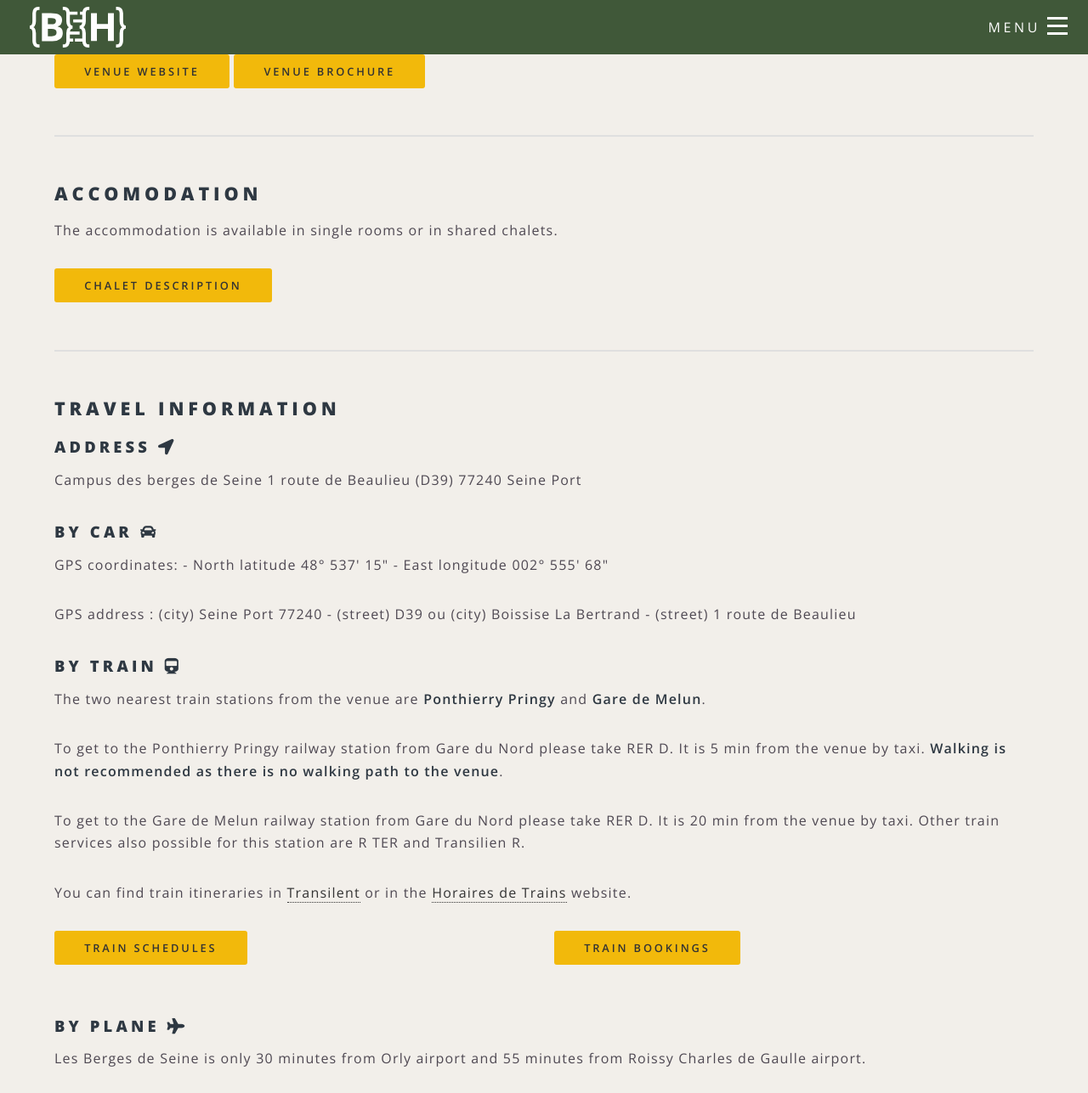
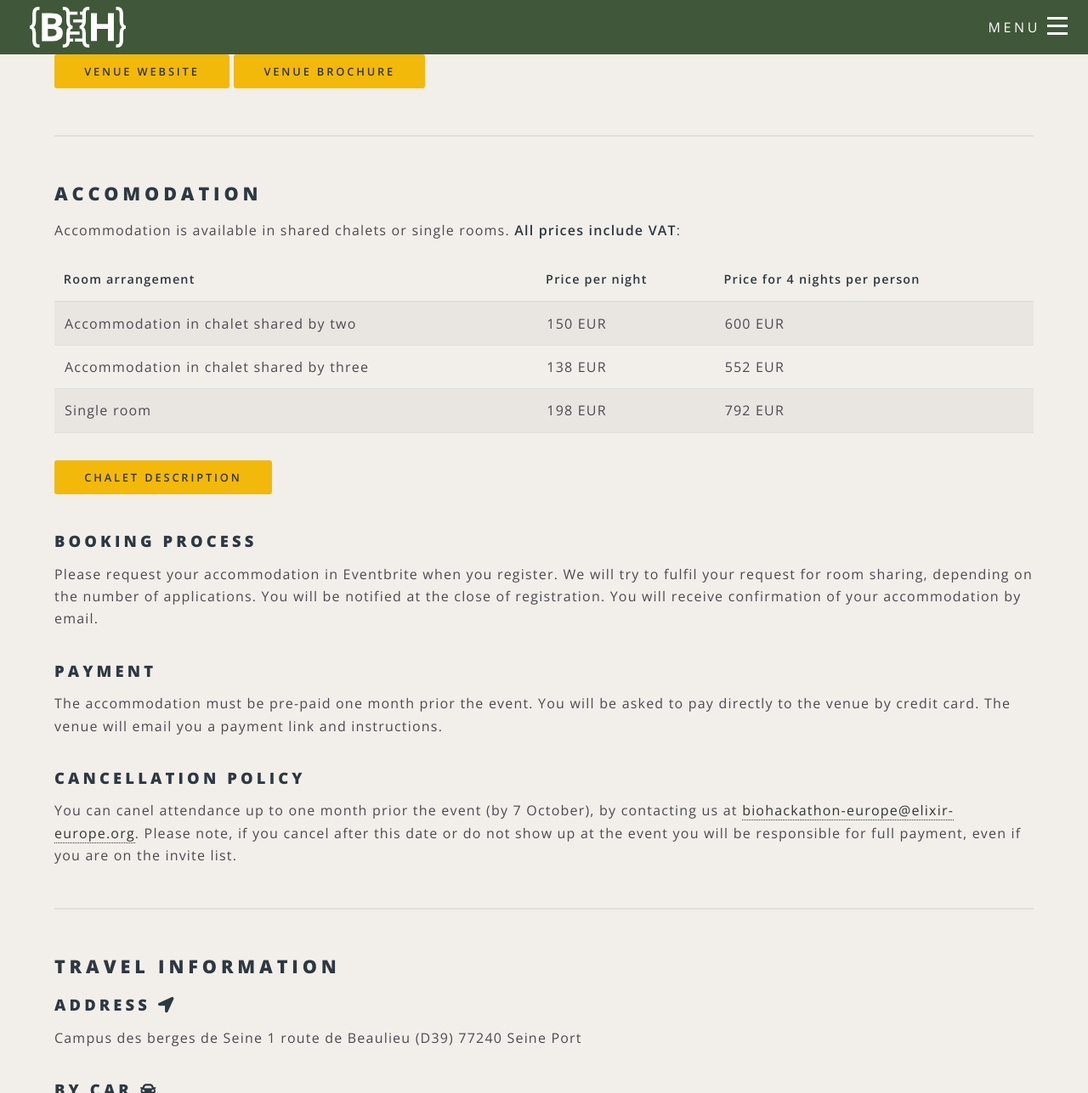
Before and after one commit to elixir-europe/biohackathon-europe-2022, a Jekyll site: the page built from venue.html, in a window 1280 px wide and 1400 px high, scrolled down 672 px, cut to the strip 0-1287 px from the top of the window. Shown: the whole strip at 85% size. Built offline with Jekyll 4.4.1, drawn with Linux system fonts in a browser that asks for light colours; nearby versions of some CDN libraries.

Commit message:
Updating accommodation info

```diff
--- a/_includes/header.html
+++ b/_includes/header.html
@@ -24,7 +24,7 @@
             <li><a href="{{ site.baseurl }}/projects.html">Projects</a></li>
             <li><a href="{{ site.baseurl }}/programme.html">Programme</a></li>
             <li><a href="{{ site.baseurl }}/venue.html">Venue</a>
-            <!-- <span class="sub-item"><i class="fa fa-angle-right" class="scrolly"></i><a href="{{ site.baseurl }}/venue.html#cancellation">Cancellation</a></span>-->
+            <span class="sub-item"><i class="fa fa-angle-right" class="scrolly"></i><a href="{{ site.baseurl }}/venue.html#accommodation">Accommodation</a></span>
               <span class="sub-item"><i class="fa fa-angle-right" class="scrolly"></i><a href="{{ site.baseurl }}/venue.html#covid">COVID-19 measures</a></span>
             </li>
             <li><a href="{{ site.baseurl }}/biohackrxiv.html">BioHackrXiv</a></li>
--- a/venue.html
+++ b/venue.html
@@ -26,13 +26,49 @@ body_class: venue
 </section>
   <hr />
 <section>
-    <h2 id="venue-accomodation">ACCOMODATION</h2>
-    <p>The accommodation is available in single rooms or in shared chalets.</p>
+    <h2 id="accommodation">ACCOMODATION</h2>
+    <p>Accommodation is available in shared chalets or single rooms. <strong>All prices include VAT</strong>:</p>
+    <table>
+			<thead>
+				<tr>
+					<th>Room arrangement</th>
+					<th>Price per night</th>
+          <th>Price for 4 nights per person</th>
+				</tr>
+			</thead>
+			<tbody>
+				<tr>
+					<td>Accommodation in chalet shared by two</td>
+					<td>150 EUR</td>
+          <td>600 EUR</td>
+				</tr>
+				<tr>
+					<td>Accommodation in chalet shared by three</td>
+					<td>138 EUR</td>
+          <td>552 EUR</td>
+				</tr>
+        <tr>
+					<td>Single room</td>
+					<td>198 EUR</td>
+          <td>792 EUR</td>
+				</tr>
+			</tbody>
+        </table>
     <p><a href="{{ site.baseurl }}/chaletdesc" class="button special">Chalet description</a></p>
+    <h3>Booking process</h3>
+    <p>
+        Please request your accommodation in Eventbrite when you register. We will try to fulfil your request for room sharing, depending on the number of applications. You will be notified at the close of registration. You will receive confirmation of your accommodation by email.
+    </p>
+    <h3>Payment</h3>
+    <p>
+        The accommodation must be pre-paid one month prior the event. You will be asked to pay directly to the venue by credit card. The venue will email you a payment link and instructions.
+    </p>
+    <h3>Cancellation policy</h3>
+    <p>
+        You can canel attendance up to one month prior the event (by 7 October), by contacting us at <a href="mailto:biohackathon-europe@elixir-europe.org">biohackathon-europe@elixir-europe.org</a>. Please note, if you cancel after this date or do not show up at the event you will be responsible for full payment, even if you are on the invite list.
+    </p>
     <hr />
-
     <h2 id="venue-access">Travel information</h2>
-
         <div class="row">
             <div>
                 <h3>Address
```
